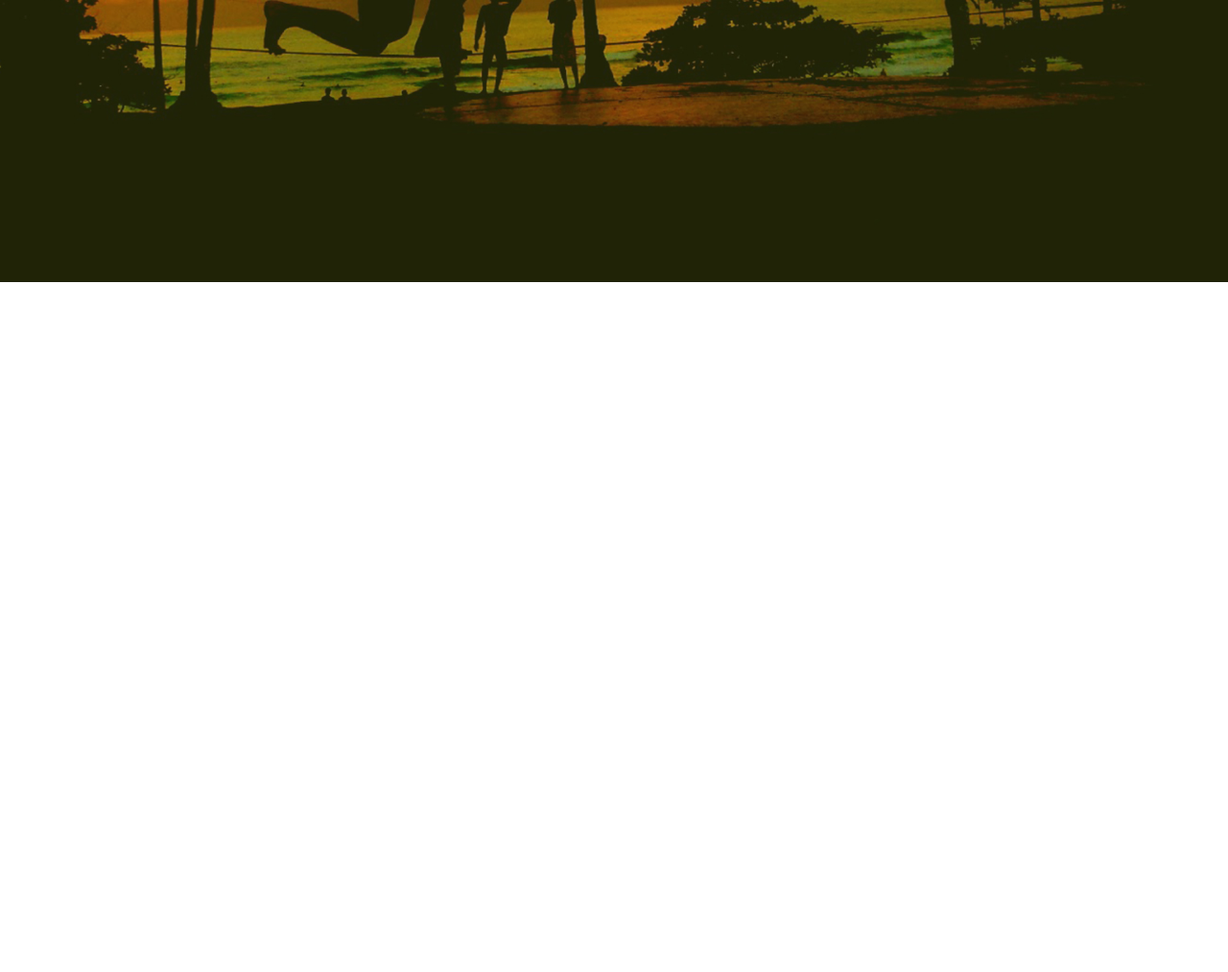
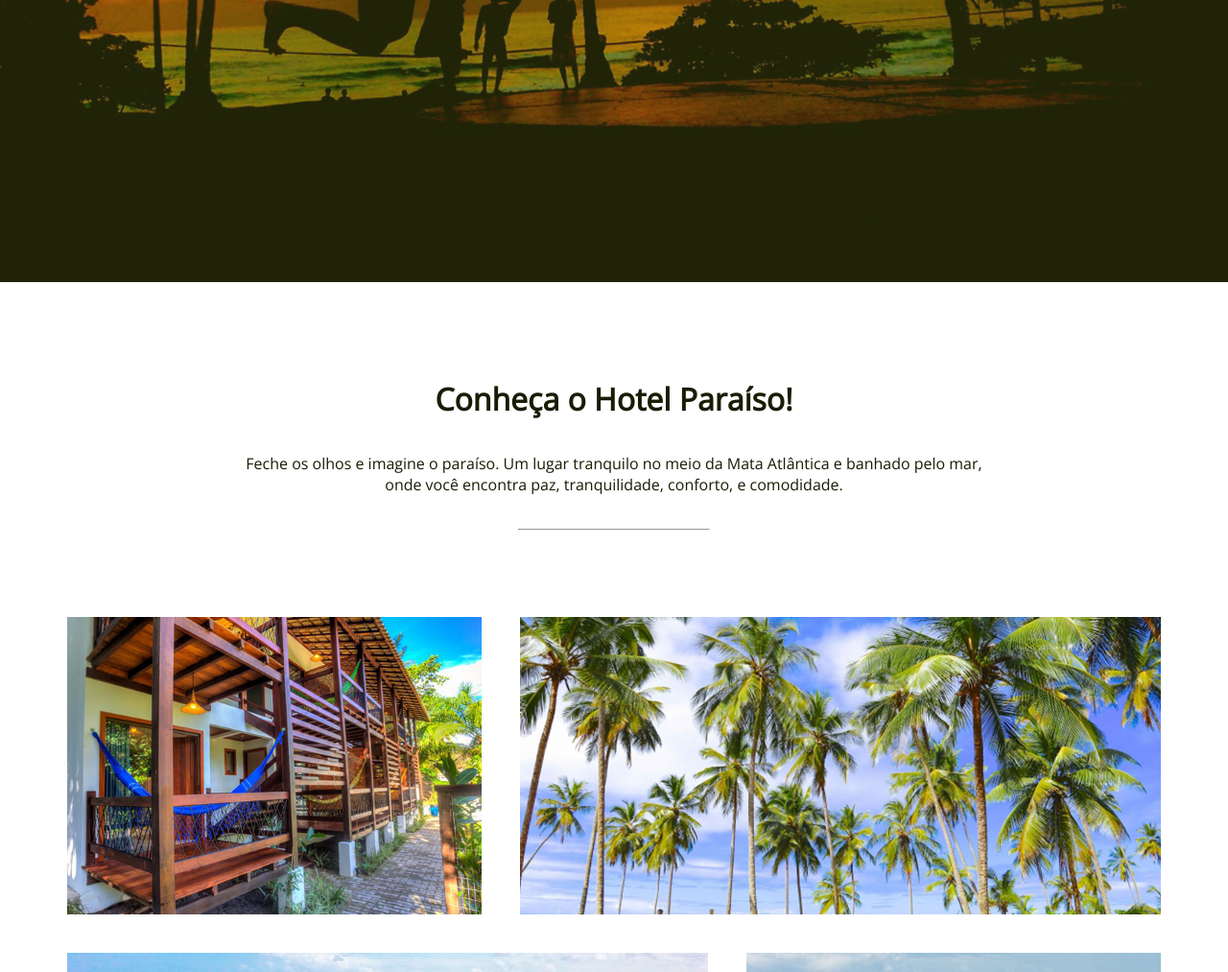
Before and after one commit to Gabriel-Severo/flexboxpage, a plain HTML site: page index.html in a window 1280 px wide. Shown: the part 506-1519 px from the top of the page at 96% size. Before the commit the page ends 800 px from the top, so only its background shows below. Drawn offline with nearby package versions, Linux system fonts and the light colour scheme.

Commit message:
Adicionado conheça o hotel

```diff
--- a/css/style.css
+++ b/css/style.css
@@ -100,3 +100,61 @@ header li:last-child{
         font-size: 1.5rem;
     }
 }
+
+/* CONHECA O HOTEL */
+.conheca-o-hotel{
+    display: flex;
+    flex-direction: column;
+    align-items: center;
+    padding: 100px 50px;
+}
+
+.conheca-o-hotel h3{
+    font-size: 2rem;
+    margin-bottom: 35px;
+    color: #191c03;
+    text-align: center;
+}
+
+.conheca-o-hotel p{
+    max-width: 800px;
+    margin-bottom: 35px;
+    color: #191c03;
+    text-align: center;
+}
+
+.conheca-o-hotel hr{
+    width: 200px;
+    height: 2px;
+    color: #191c03;
+    margin-bottom: 70px;
+}
+
+.conheca-o-hotel .grid{
+    width: 100%;
+    display: flex;
+    flex-wrap: wrap;
+}
+
+.conheca-o-hotel .grid li{
+    height: 350px;
+    padding: 20px;
+    border-radius: 4px;
+    background-clip: content-box;
+    background-size: cover;
+    background-position: center;
+}
+
+.conheca-o-hotel .grid li.small{
+    flex-basis: 40%;
+}
+
+.conheca-o-hotel .grid li.large{
+    flex-basis: 60%;
+}
+
+@media (max-width: 700px){
+    .conheca-o-hotel .grid li.small, .conheca-o-hotel .grid li.large{
+        flex-basis: 100%;
+    }
+}
--- a/index.html
+++ b/index.html
@@ -23,6 +23,16 @@
         <h3>"Aconchego, conforto, simpatia e alto astral"</h3>
         <a href="" class="btn">Saiba mais</a>
     </section>
-
+    <section class="conheca-o-hotel">
+        <h3>Conheça o Hotel Paraíso!</h3>
+        <p>Feche os olhos e imagine o paraíso. Um lugar tranquilo no meio da Mata Atlântica e banhado pelo mar, onde você encontra paz, tranquilidade, conforto, e comodidade.</p>
+        <hr>
+        <ul class="grid">
+            <li class="small" style="background-image: url('img/itacare-01.jpg');"></li>
+            <li class="large" style="background-image: url('img/itacare-02.jpg');"></li>
+            <li class="large" style="background-image: url('img/itacare-03.jpg');"></li>
+            <li class="small" style="background-image: url('img/itacare-04.jpg');"></li>
+        </ul>
+    </section>
 </body>
 </html>
```
